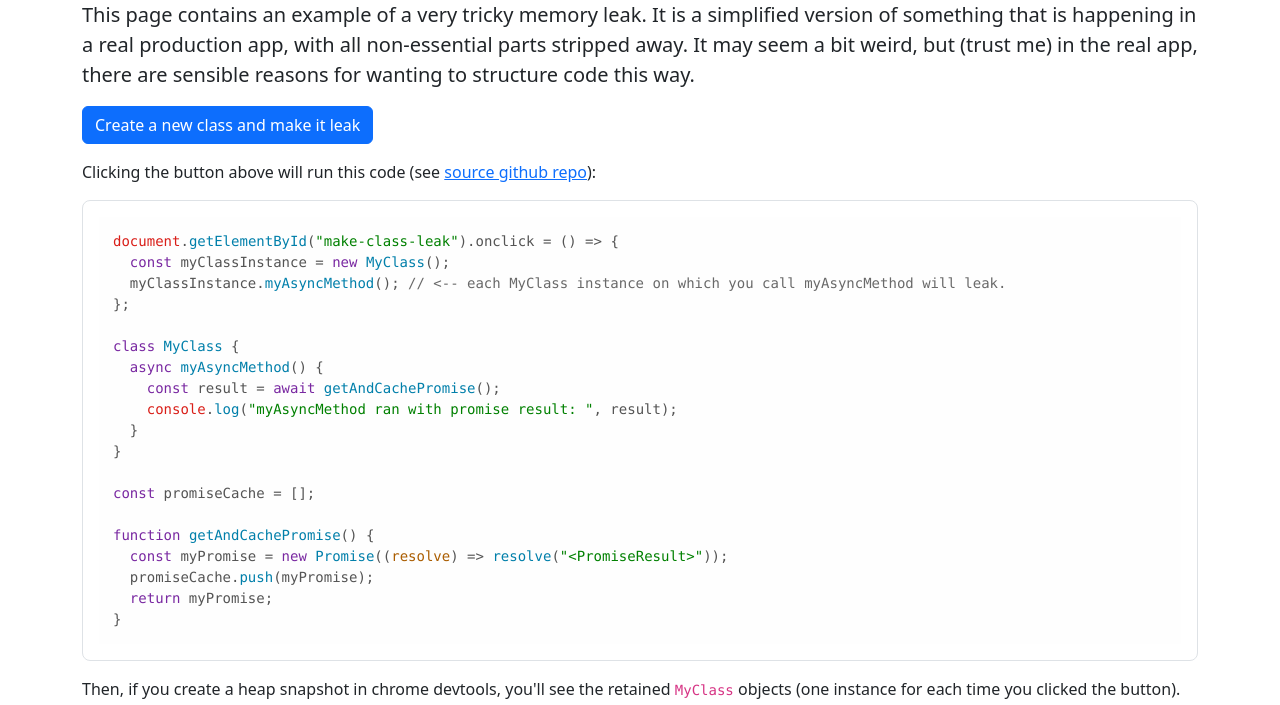
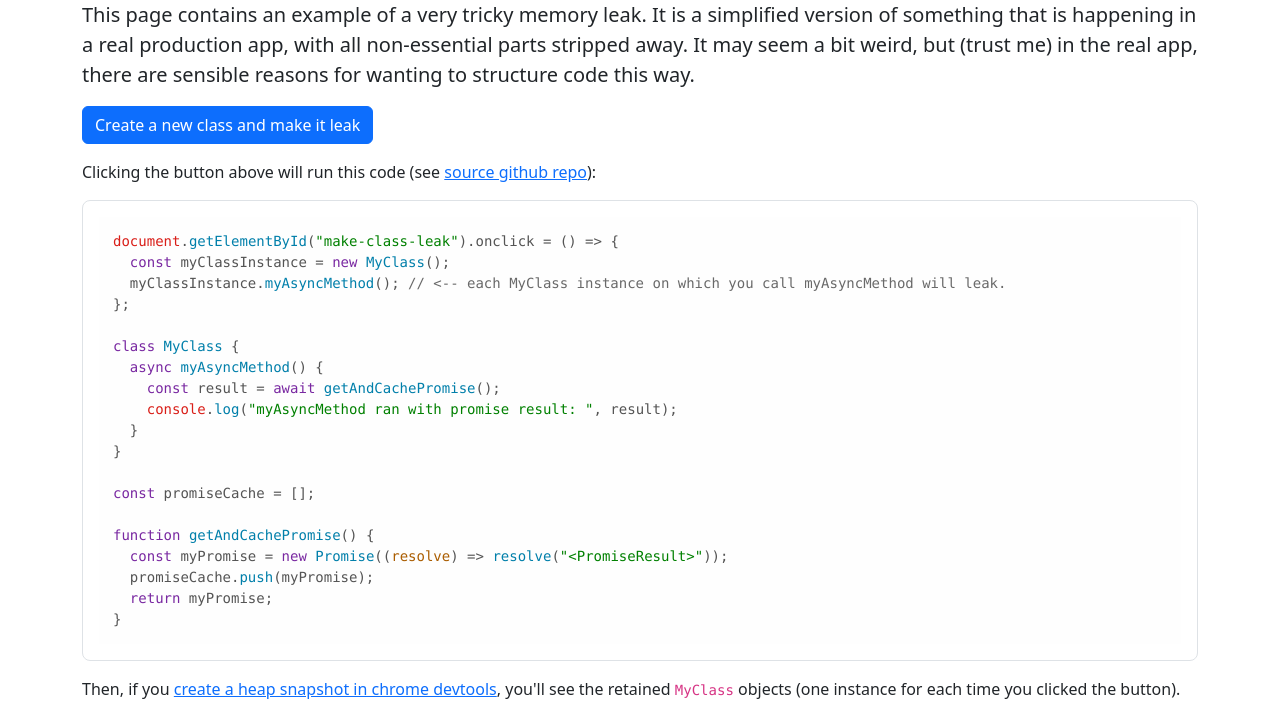
Before and after one commit to astegmaier/cached-promise-memory-leak, a plain HTML site: page index.html in a window 1280 px wide. Shown: the part 94-799 px from the top of the page. Drawn offline with nearby package versions, Linux system fonts and the light colour scheme.

Commit message:
Add link to heap snapshot documentation.

```diff
--- a/index.html
+++ b/index.html
@@ -41,11 +41,14 @@
         class="p-3 border border-secondary-subtle rounded-3"
       ><code class="language-javascript" id="code"></code></pre>
       <p>
-        Then, if you create a heap snapshot in chrome devtools, you'll see the
-        retained <code>MyClass</code> objects (one instance for each time you
-        clicked the button). The first retainer is <code>myAsyncMethod</code>,
-        and it's represented as a <code>Generator</code> object in the "running"
-        state:
+        Then, if you
+        <a
+          href="https://developer.chrome.com/docs/devtools/memory-problems/heap-snapshots/"
+          >create a heap snapshot in chrome devtools</a
+        >, you'll see the retained <code>MyClass</code> objects (one instance
+        for each time you clicked the button). The first retainer is
+        <code>myAsyncMethod</code>, and it's represented as a
+        <code>Generator</code> object in the "running" state:
       </p>
       <img src="./images/heap-snapshot.png" />
       <p>
```
